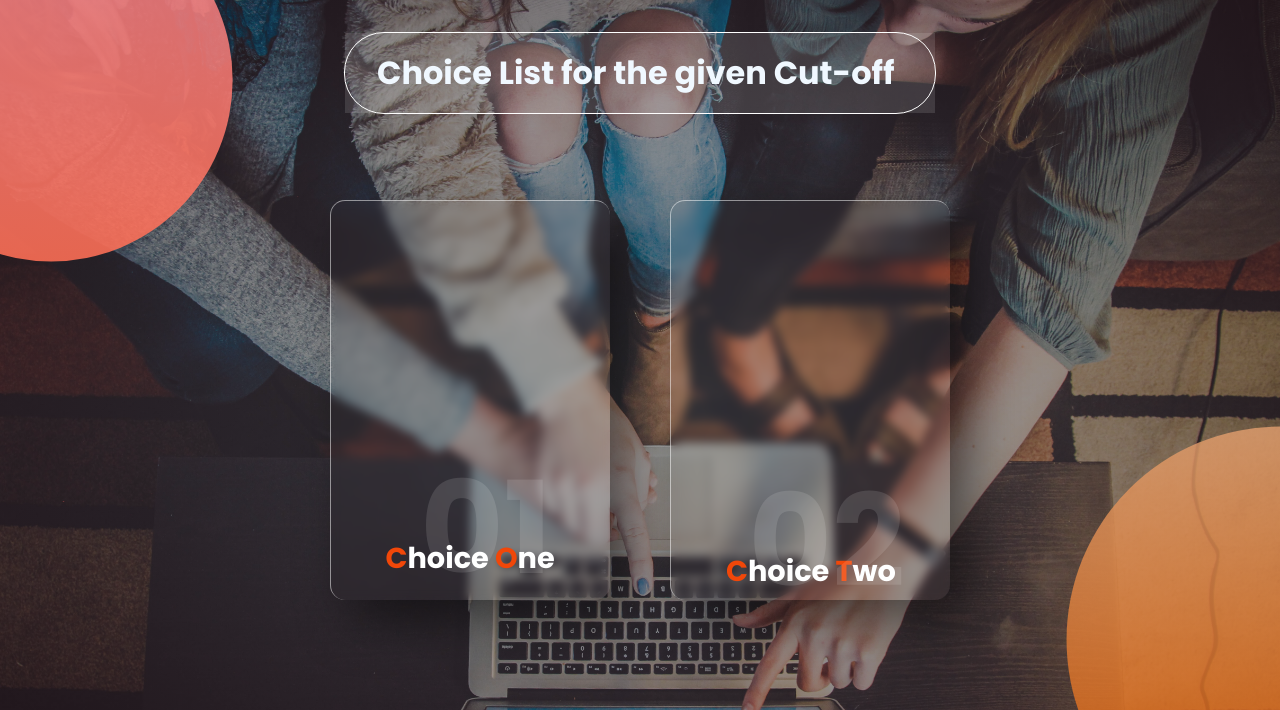
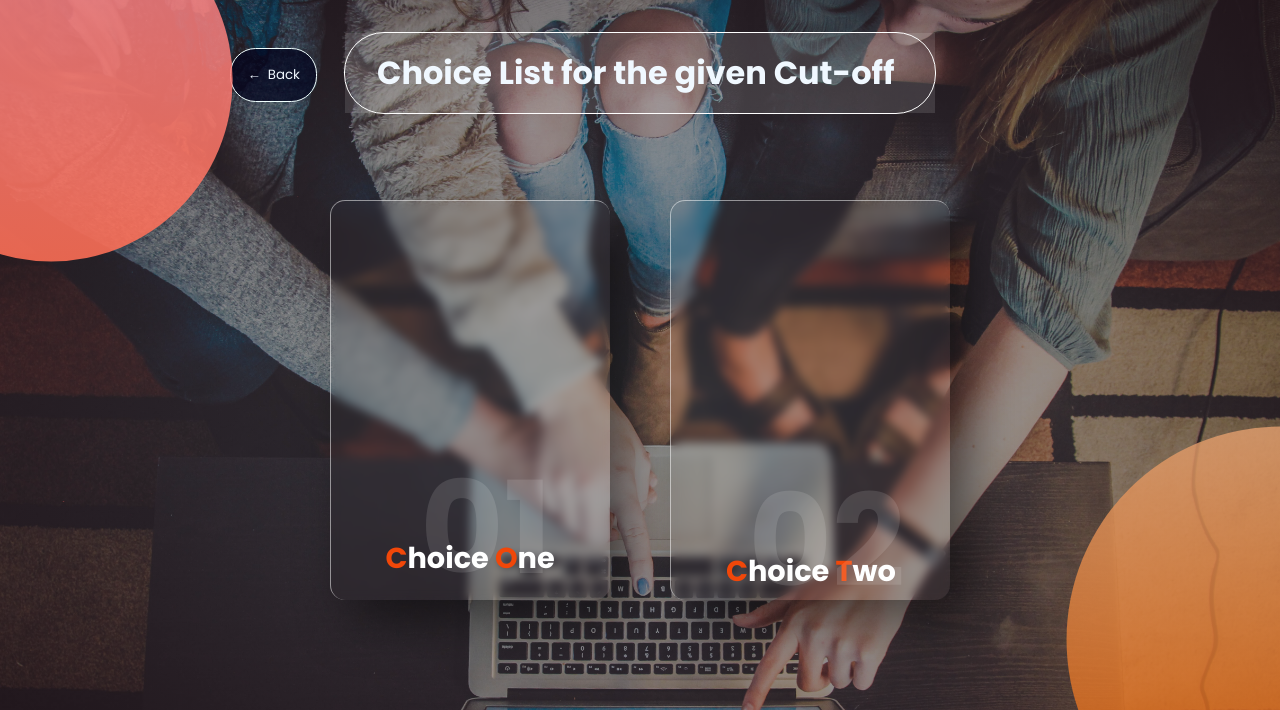
Before and after one commit to Vignnite/EduLite, a Django app: page /Choices in a window 1280 px wide. Shown: the top 710 px of the page. Run offline with Django 4.2, Linux system fonts and the light colour scheme.

Commit message:
"Left commit"

```diff
--- a/edusol_app/static/edusol_app/choice.css
+++ b/edusol_app/static/edusol_app/choice.css
@@ -124,3 +124,33 @@ header h1{
 .container a{
   text-decoration: none;
 }
+.navi{
+  list-style: none;
+}
+.navi li .retbut {
+  position: absolute;
+  top: 5%;
+  left:18%;
+  background-color: rgba(1, 2, 29, 0.721);
+  border: 1.5px solid azure;
+  transition: 0.5s;
+  text-decoration: none;
+  margin: 0.5rem;
+  margin-left: 0;
+  padding:1rem;
+  border-radius: 1.6rem;
+  transition: 0.5s ease-in-out;
+}
+.navi li .retbut:hover {
+  margin-right: 5rem;
+  letter-spacing: 1.3px;
+  background-color: #111111b2;
+}
+.navi li .retbut a{
+  text-decoration: none;
+  color: aliceblue;
+}
+.navi li .retbut a:hover{
+  text-decoration: none;
+  color:#f8b23a;
+}
--- a/edusol_app/templates/edusol_app/choice.html
+++ b/edusol_app/templates/edusol_app/choice.html
@@ -7,11 +7,14 @@
   <link rel="stylesheet" href="{% static "edusol_app/choice.css" %}">
 {% endblock %}
 {% block content %}
+  <ul class="navi">
+   <li><button type = submit class="retbut"><a href ="{% url "edusol-form-page" %}">&larr;&nbsp;&nbsp;Back</a></button></li>
+  </ul>
   <header>
     <h1>Choice List for the given Cut-off</h1>
   </header>
   <div class="container">
-   <a href ="#" >
+   <a href ="{%url "first-choice-page" %}" >
       <div class="card">
         <div class ="content">
           <h2>01</h2>
--- a/edusol_app/templates/edusol_app/index.html
+++ b/edusol_app/templates/edusol_app/index.html
@@ -143,7 +143,7 @@
       <div class="content">
         <div class="box">
           <div class="imgbg">
-            <img src="{% static "edusol_app/Img/Logos/logo-white.png" %}" />
+            <img src="{% static "edusol_app/Img/jojo.jpg" %}" />
           </div>
           <div class="text">
             <h3>
@@ -156,7 +156,7 @@
         </div>
         <div class="box">
           <div class="imgbg">
-            <img src="{% static "edusol_app/Img/Logos/logo-white.png" %}"/>
+            <img src="{% static "edusol_app/Img/venki.jpg" %}"/>
           </div>
           <div class="text">
             <h3>
--- a/edusol_app/urls.py
+++ b/edusol_app/urls.py
@@ -5,6 +5,7 @@ urlpatterns = [
     path('', views.starting_page, name="edusol-starting-page"),
     path('cutoff', views.form_cutoff, name="edusol-form-page"),
     path('Choices', views.choice_detail, name="choice-detail-page"),
+    path('Choice01', views.first_choice, name="first-choice-page"),
     path('Choice02', views.second_choice, name="second-choice-page"),
     path('Choice02ua', views.second_choice1, name="second-choice-page-ua")
 ]
--- a/edusol_app/views.py
+++ b/edusol_app/views.py
@@ -1,6 +1,7 @@
 from django.shortcuts import render
-from .models import Allotment1922, Cutoff1922, FinalAllotments1922, Users
+from .models import Allotment1922, Cutoff1922, FinalAllotments1922, Users, Collegenameoption
 from django.http import HttpResponseRedirect
+import itertools
 
 marks = []
 n_ame = []
@@ -91,3 +92,21 @@ def second_choice1(request):
         "allotment_table": allotment_table,
         "cf": cutoff
     })
+
+
+def first_choice(request):
+    allot_tab = []
+    at = []
+    cutoff = cuts[0]
+    print("the cut from form page is : ", *cuts, *marks)
+    allot_tab = [list(i.values()) for i in list(
+        Collegenameoption.objects.all().values('collegename'))]
+    for i in allot_tab:
+        at.append(*i)
+    at.sort()
+    print(len(at), at)
+    return render(request, "edusol_app/choice01.html", {
+        "allot_tab": allot_tab,
+        "at": at,
+        "cf": cutoff
+    })
```
Also changed, not shown: edusol_app/models.py (+11 -0 lines), edusol_app/templates/edusol_app/choice01.html (added, +23 -0 lines), edusol_app/migrations/0005_collegenameoption.py (added), edusol_app/static/edusol_app/Img/jojo.jpg (added), edusol_app/static/edusol_app/Img/venk.jpg (added), edusol_app/static/edusol_app/Img/venki.jpg (added), edusol_app/static/edusol_app/choice01.css (added).
